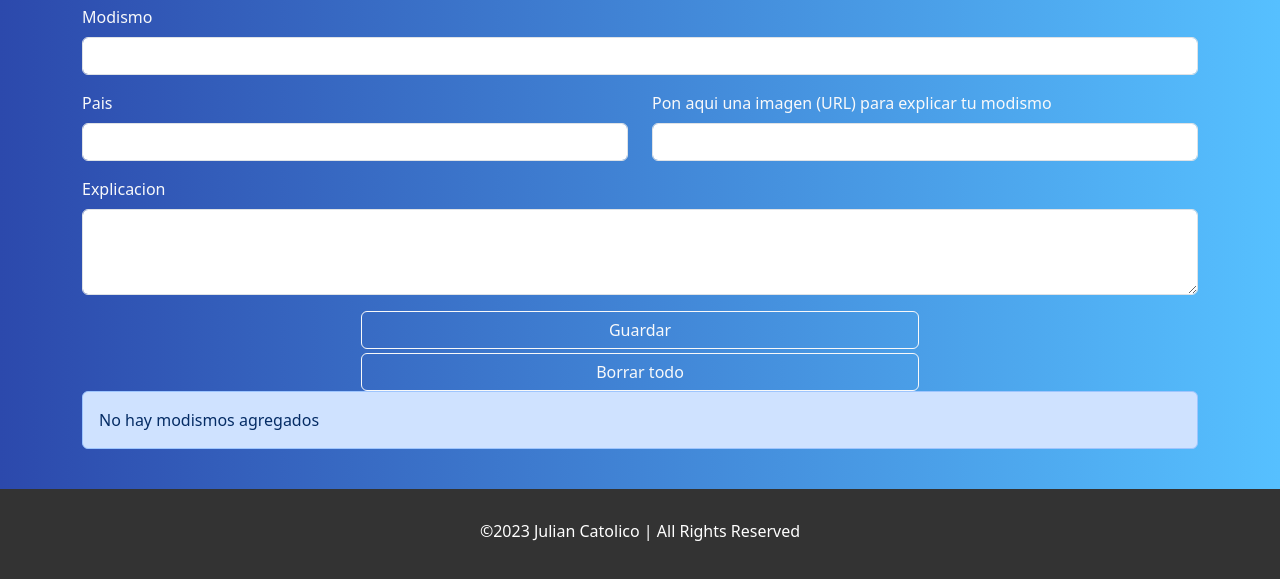
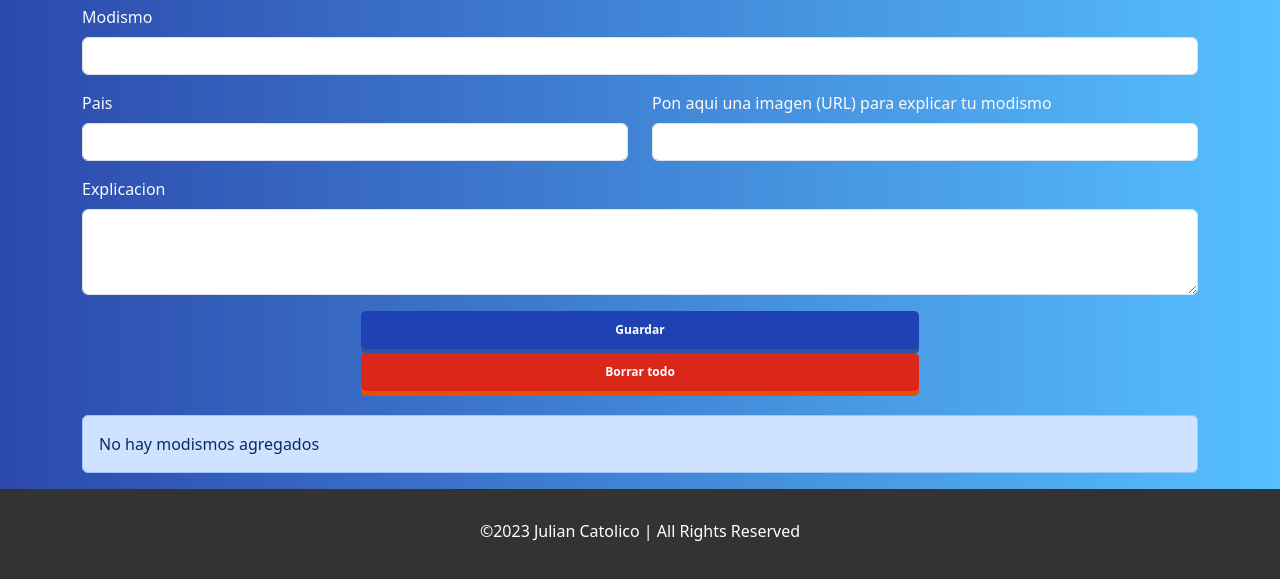
Before and after one commit to ktolico/CRUD_Julian_Catolico, a plain HTML site: page index.html in a window 1280 px wide. Shown: the part 211-790 px from the top of the page. Drawn offline with nearby package versions, Linux system fonts and the light colour scheme; some packages are replaced by stand-ins of ours; a script that the page names is missing; a web font is replaced by a local one.

Commit message:
button-style
button style changes

```diff
--- a/assets/styles.css
+++ b/assets/styles.css
@@ -2,7 +2,6 @@ body {
     background: rgb(44, 73, 172);
     background: linear-gradient(90deg, rgba(44, 73, 172, 1) 0%, rgba(86, 192, 255, 1) 100%);
 }
-
 
 header h1 {
     font-size: 70px;
@@ -18,19 +17,44 @@ header h1 {
     text-align: center !important;
 }
 
-.btn-outline-light:hover {
-    color: #1d12ee !important;
-    font-weight: bold;
-    box-shadow: 0 0 0 25px #0e92d3 inset;
-    -webkit-transform: scale(1);
+
+#btnGuardar {
+    border: none;
+    outline: none;
+    background-color: #1e41b3;
+    padding: 10px 20px;
+    font-size: 12px;
+    font-weight: 700;
+    color: #fff;
+    border-radius: 5px;
+    transition: all ease 0.1s;
+    box-shadow: 0px 5px 0px 0px #33549c;
 }
 
-.btn-outline-light.btn-borrar:hover {
-    color: #ee1212 !important;
-    font-weight: bold;
-    box-shadow: 0 0 0 25px #e17272 inset;
-    -webkit-transform: scale(1);
+#btnGuardar:active {
+    transform: translateY(5px);
+    box-shadow: 0px 0px 0px 0px #092bd1;
 }
+
+#btnBorrartodo {
+    border: none;
+    outline: none;
+    background-color: #db271a;
+    padding: 10px 20px;
+    font-size: 12px;
+    font-weight: 700;
+    color: #fff;
+    border-radius: 5px;
+    transition: all ease 0.1s;
+    box-shadow: 0px 5px 0px 0px #e64e0c;
+}
+
+#btnBorrartodo:active {
+    transform: translateY(5px);
+    box-shadow: 0px 0px 0px 0px #092bd1;
+}
+
+
 
 .footer {
     position: fixed;
@@ -43,4 +67,4 @@ header h1 {
     display: flex;
     justify-content: center;
     align-items: center;
-  }
+}
--- a/index.html
+++ b/index.html
@@ -46,7 +46,7 @@
         <div class="d-grid gap-1 col-6 mx-auto">
             <button class="btn btn-outline-light" type="button" id="btnGuardar">Guardar</button>
             <button class="btn btn-outline-light btn-borrar" type="button" id="btnBorrartodo">Borrar todo</button>
-        </div>
+        </div><br>
         <div id="divModismos"></div>
     </div>
 
```
